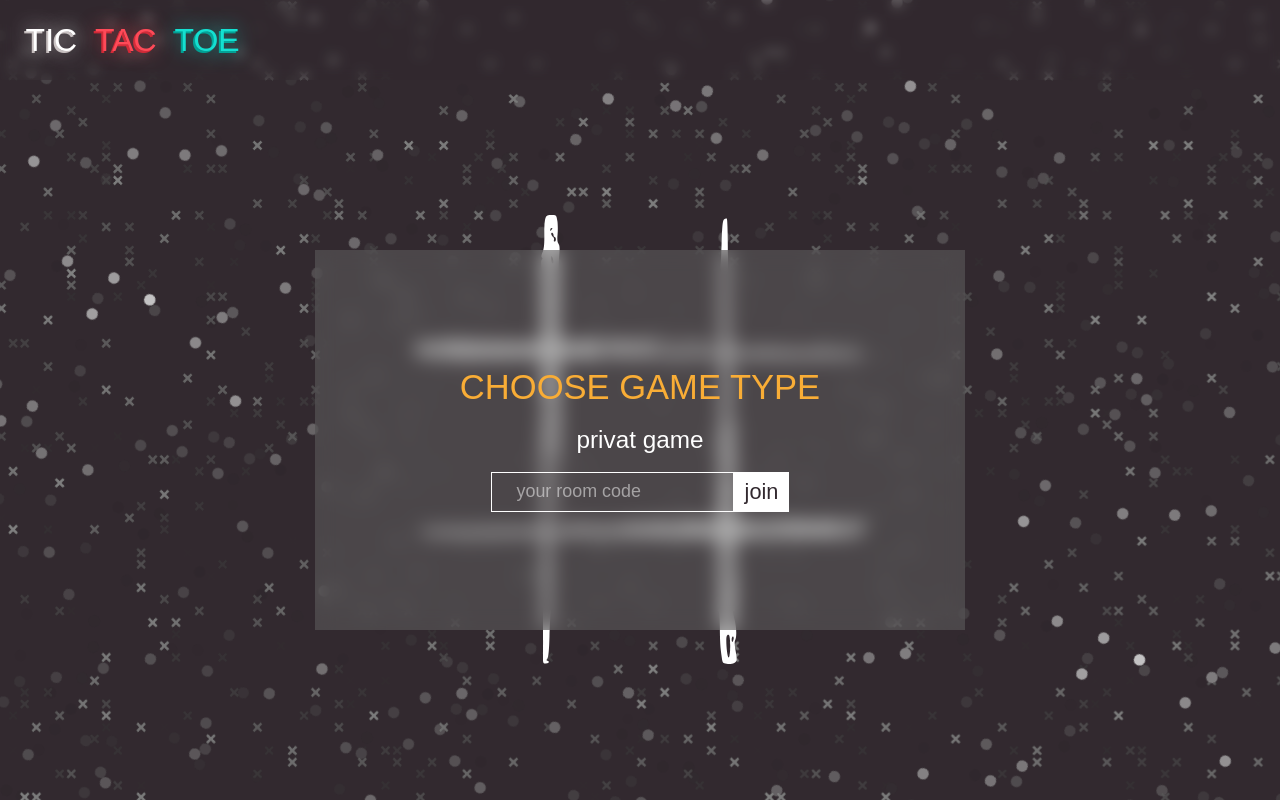
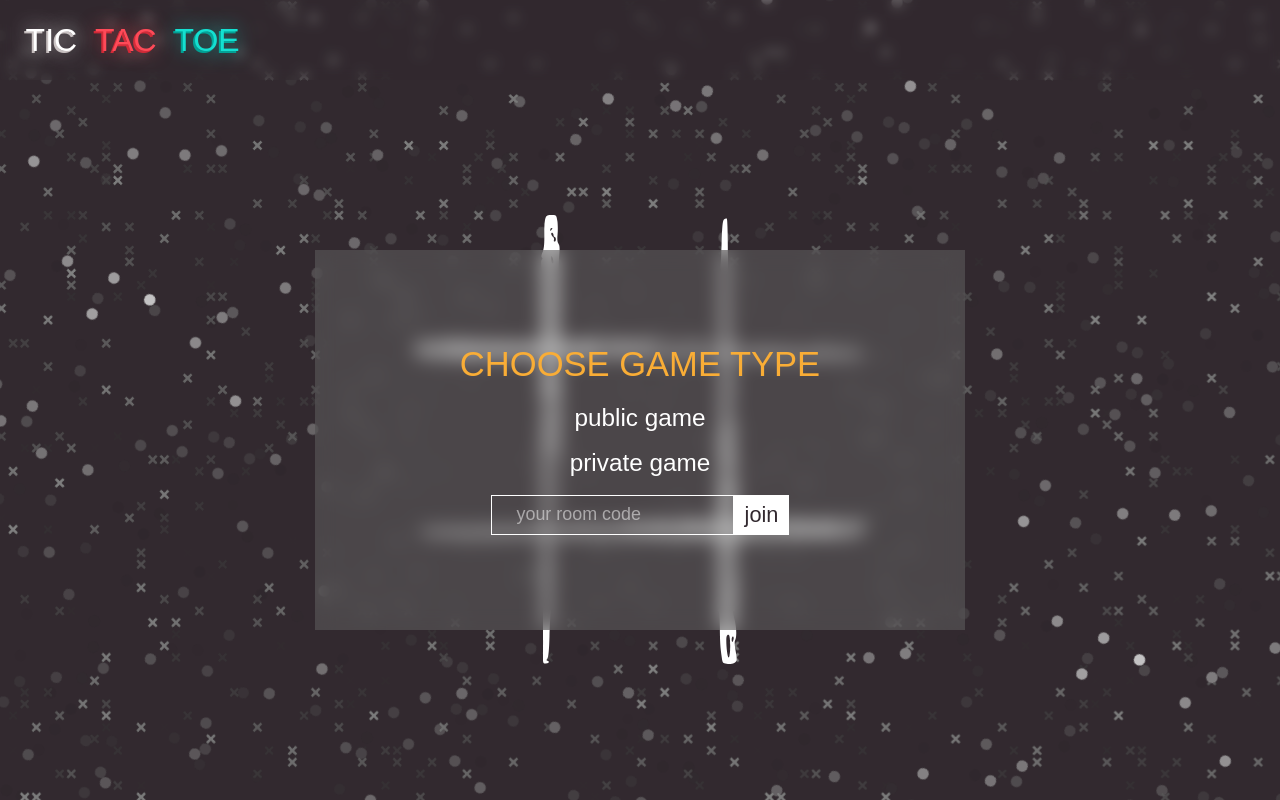
Before and after one commit to rocketscienceinc/tictactoe-frontend, a Vue app: page /game in a window 1280 px wide. Built offline with nearby package versions, Linux system fonts and the light colour scheme; no server answers; a web font is replaced by a local one.

Commit message:
Added publictype game

```diff
--- a/src/components/gameBoard.vue
+++ b/src/components/gameBoard.vue
@@ -32,6 +32,10 @@ register('game:turn', (payload) => {
   appState.board = payload.game.board
   appState.gameStatus = payload.game.status
   appState.playerTurn = payload.game.player_turn
+
+  if (payload.game.status === 'finished') {
+    appState.gameType = ''
+  }
 })
 </script>
 
--- a/src/components/menuWindow.vue
+++ b/src/components/menuWindow.vue
@@ -3,9 +3,9 @@
     <!-- + state "it's a draw"(color: yellow), "you win!"(color: winner color), "you lose"(color: winner color) -->
     <div class="window__status-header" :class="statusColor">{{ statusHeader }}</div>
     <!-- <button class="window__buttons window__buttons__take-revenge">take revenge</button> -->
-    <!-- <button class="window__buttons" @click="$emit('play_with_ai')">play with ai</button>
-    <button class="window__buttons" @click="$emit('public_game')">public game</button> -->
-    <button class="window__buttons" @click="$emit('privat_game')">privat game</button>
+    <!-- <button class="window__buttons" @click="$emit('play_with_ai')">play with ai</button> -->
+    <button class="window__buttons" @click="$emit('public_game')">public game</button>
+    <button class="window__buttons" @click="$emit('privat_game')">private game</button>
     <div class="window__join-box">
       <input
         class="window__join-box__input"
@@ -29,7 +29,7 @@ const props = defineProps({ modelValue: Object })
 
 const formData = ref({ ...props.modelValue })
 
-const emit = defineEmits(['update:modelValue', 'privat_game', 'join_game'])
+const emit = defineEmits(['update:modelValue', 'privat_game', 'join_game', 'public_game'])
 
 watch(formData, (newData) => emit('update:modelValue', newData), { deep: true })
 
--- a/src/components/waitingForOpponent.vue
+++ b/src/components/publicWaitingForOpponent.vue
@@ -1,6 +1,5 @@
 <template>
   <div class="window">
-    <!-- TODO: Сделать плавную/интересную анимацию перехода текста -->
     <div class="window__changing-text">{{ changingText }}</div>
   </div>
 </template>
--- a/src/state.js
+++ b/src/state.js
@@ -8,7 +8,8 @@ const appState = reactive({
   gameStatus: '',
   playerMark: '',
   winner: '',
-  playerTurn: ''
+  playerTurn: '',
+  gameType: ''
 })
 
 export default appState
--- a/src/views/GamePage.vue
+++ b/src/views/GamePage.vue
@@ -6,15 +6,26 @@
         class="front-layer__window"
         v-if="appState.gameStatus === '' || appState.gameStatus === 'finished'"
         @privat_game="privat_game()"
+        @public_game="public_game()"
         @join_game="join_game()"
         v-model="formData"
       />
-      <privateWaitingWindow class="front-layer__window" v-if="appState.gameStatus === 'waiting'" />
-      <div class="privateWaitingWindow__waiting-text" v-if="appState.gameStatus === 'waiting'">
+      <privateWaitingWindow
+        class="front-layer__window"
+        v-if="appState.gameType === 'private' && appState.gameStatus === 'waiting'"
+      />
+      <publicWaitingForOpponent
+        class="front-layer__window"
+        v-if="appState.gameType === 'public' && appState.gameStatus === 'waiting'"
+      />
+      <div
+        class="privateWaitingWindow__waiting-text"
+        v-if="appState.gameType === 'private' && appState.gameStatus === 'waiting'"
+      >
         waiting for your opponent...
       </div>
+
       <selectingMode class="front-layer__window" v-if="isVisibleThree" />
-      <waitingForOpponent class="front-layer__window" v-if="isVisibleFour" />
       <opponentDisconnected class="front-layer__window" v-if="isVisibleFive" />
       <toTakeRevenge class="front-layer__window" v-if="isVisibleSix" />
       <leaveGame class="front-layer__window" v-if="isVisibleSeven" />
@@ -50,8 +61,9 @@ import appHeader from '@/components/appHeader.vue'
 import gameBoard from '@/components/gameBoard.vue'
 import menuWindow from '@/components/menuWindow.vue'
 import privateWaitingWindow from '@/components/privateWaitingWindow.vue'
+import publicWaitingForOpponent from '@/components/publicWaitingForOpponent.vue'
+
 import selectingMode from '@/components/selectingMode.vue'
-import waitingForOpponent from '@/components/waitingForOpponent.vue'
 import opponentDisconnected from '@/components/opponentDisconnected.vue'
 import toTakeRevenge from '@/components/toTakeRevenge.vue'
 import leaveGame from '@/components/leaveGame.vue'
@@ -62,7 +74,6 @@ const router = useRouter()
 
 // -----------------------------------
 const isVisibleThree = ref(false)
-const isVisibleFour = ref(false)
 const isVisibleFive = ref(false)
 const isVisibleSix = ref(false)
 const isVisibleSeven = ref(false)
@@ -70,6 +81,12 @@ const isVisibleEight = ref(false)
 
 const privat_game = () => {
   emit('game:new', { player: { id: appState.userId }, game: { type: 'private' } })
+  appState.gameType = 'private'
+}
+
+const public_game = () => {
+  emit('game:new', { player: { id: appState.userId }, game: { type: 'public' } })
+  appState.gameType = 'public'
 }
 
 const join_game = () => {
```
